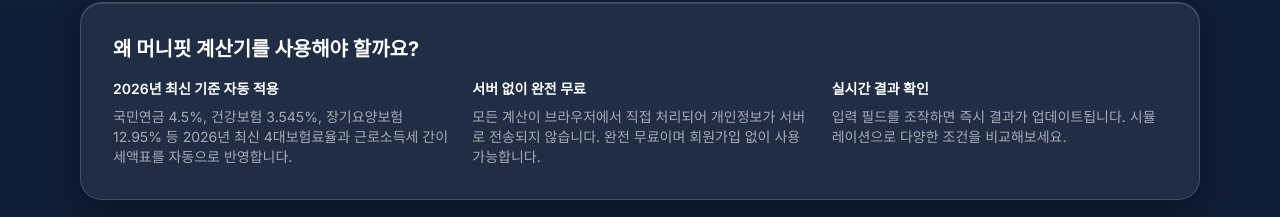
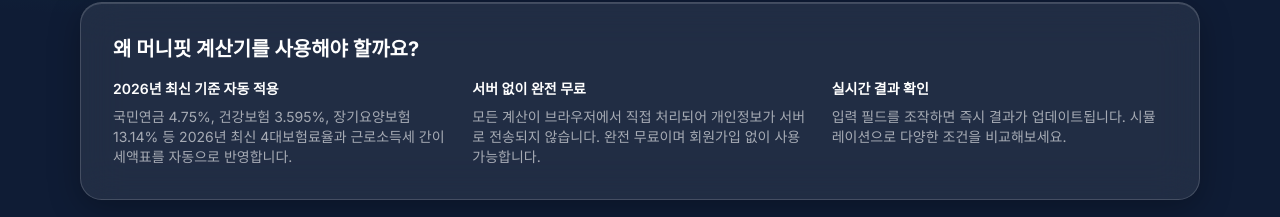
Before and after one commit to xowk9876/n-job-studio, a Next.js app: page / in a window 1280 px wide. Shown: the part 1167-1384 px from the top of the page. Built offline with nearby package versions, Linux system fonts and the light colour scheme.

Commit message:
fix: 홈페이지 SEO 보험료율 2026년 최신값으로 수정

```diff
--- a/app/page.tsx
+++ b/app/page.tsx
@@ -146,7 +146,7 @@ export default function HomePage() {
         <div className="grid grid-cols-1 md:grid-cols-3 gap-6 text-sm text-white/60">
           <div>
             <h3 className="font-semibold text-white mb-2">2026년 최신 기준 자동 적용</h3>
-            <p>국민연금 4.5%, 건강보험 3.545%, 장기요양보험 12.95% 등 2026년 최신 4대보험료율과 근로소득세 간이세액표를 자동으로 반영합니다.</p>
+            <p>국민연금 4.75%, 건강보험 3.595%, 장기요양보험 13.14% 등 2026년 최신 4대보험료율과 근로소득세 간이세액표를 자동으로 반영합니다.</p>
           </div>
           <div>
             <h3 className="font-semibold text-white mb-2">서버 없이 완전 무료</h3>
```
